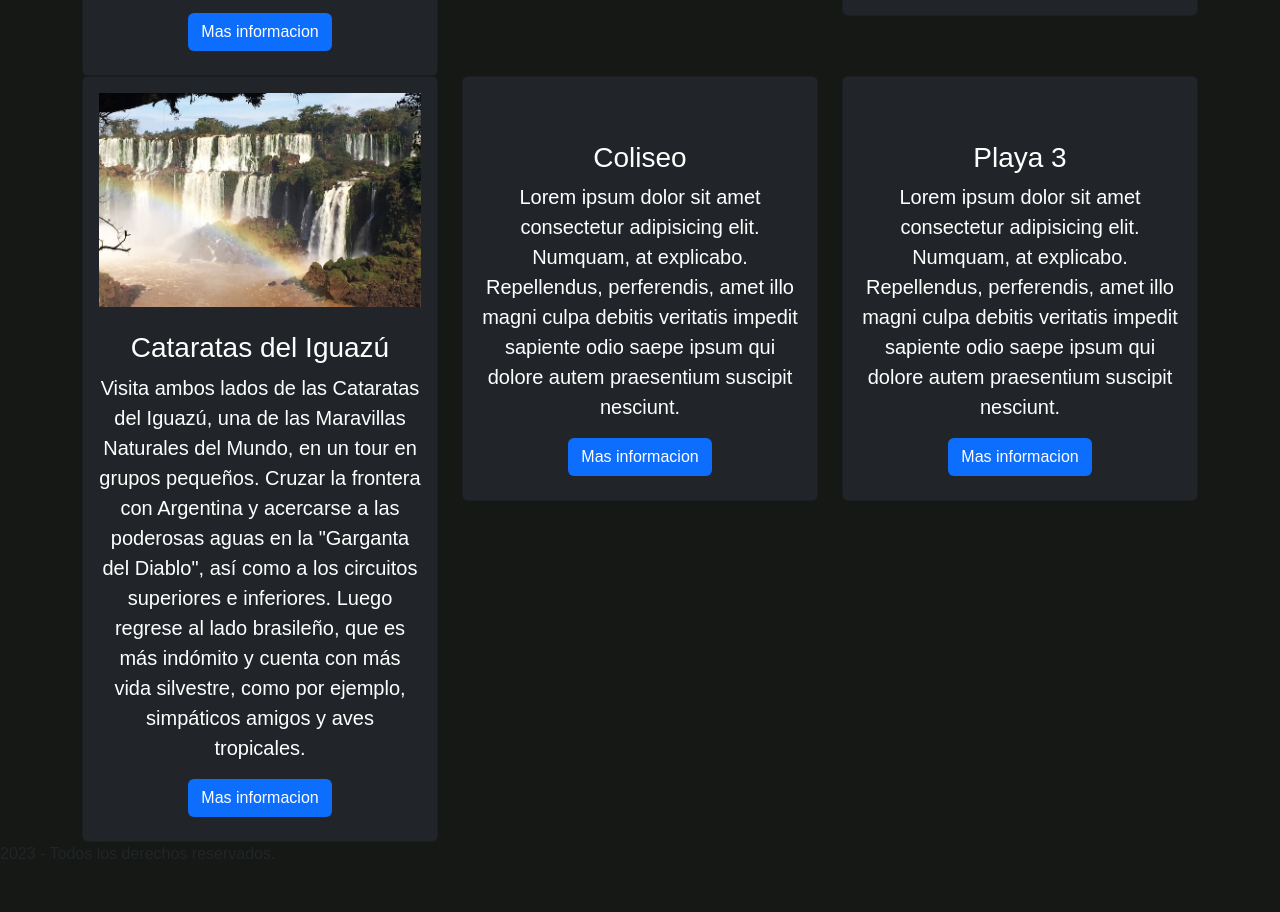
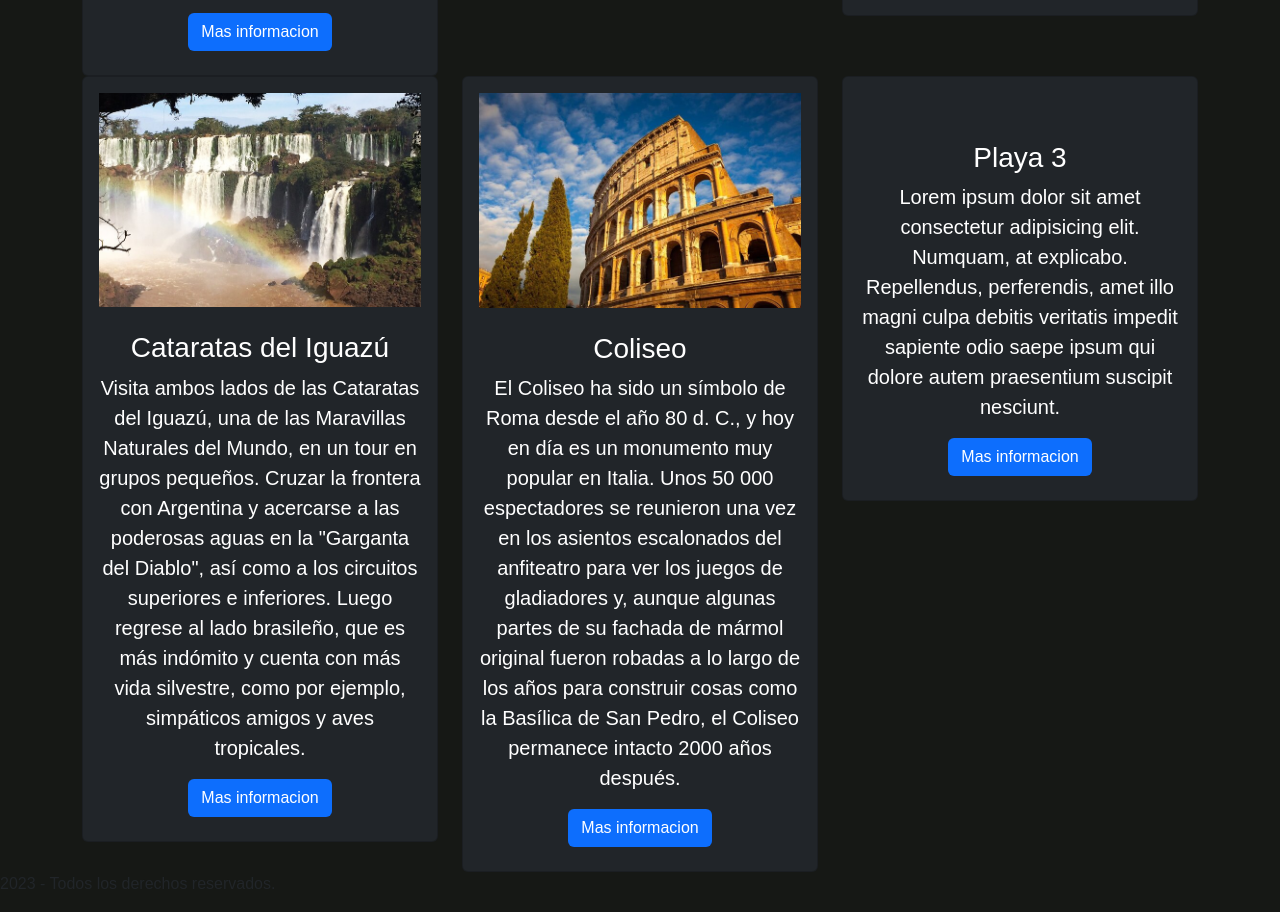
Before and after one commit to nachomenguez3012/PurosAromas, a plain HTML site: page views/products.html in a window 1280 px wide. Shown: the part 915-1827 px from the top of the page. Before the commit the page ends 1797 px from the top, so only its background shows below. Drawn offline with nearby package versions, Linux system fonts and the light colour scheme.

Commit message:
quinto  producto

```diff
--- a/views/products.html
+++ b/views/products.html
@@ -147,14 +147,15 @@
                         <div class=" card text-light text-center bg-dark pb-2">
                             <div class="card-body text-white">
                                 <div class="img-area mb-4">
-                                    <img src="../image/" class="img-fluid" alt="">
+                                    <img src="../image/Coliseo.jpg" class="img-fluid" alt="">
                                 </div>
                                 <h3>Coliseo</h3>
-                                <p class="lead">Lorem ipsum dolor sit amet consectetur adipisicing elit. Numquam, at
-                                    explicabo.
-                                    Repellendus, perferendis, amet illo magni culpa debitis veritatis impedit sapiente
-                                    odio
-                                    saepe ipsum qui dolore autem praesentium suscipit nesciunt.</p>
+                                <p class="lead">El Coliseo ha sido un símbolo de Roma desde el año 80 d. C., y hoy en
+                                    día es un monumento muy popular en Italia. Unos 50 000 espectadores se reunieron una
+                                    vez en los asientos escalonados del anfiteatro para ver los juegos de gladiadores y,
+                                    aunque algunas partes de su fachada de mármol original fueron robadas a lo largo de
+                                    los años para construir cosas como la Basílica de San Pedro, el Coliseo permanece
+                                    intacto 2000 años después.</p>
                                 <button class="btn bg-primary text-white">Mas informacion</button>
                             </div>
                         </div>
```
Also changed, not shown: image/Coliseo.jpg (added).
